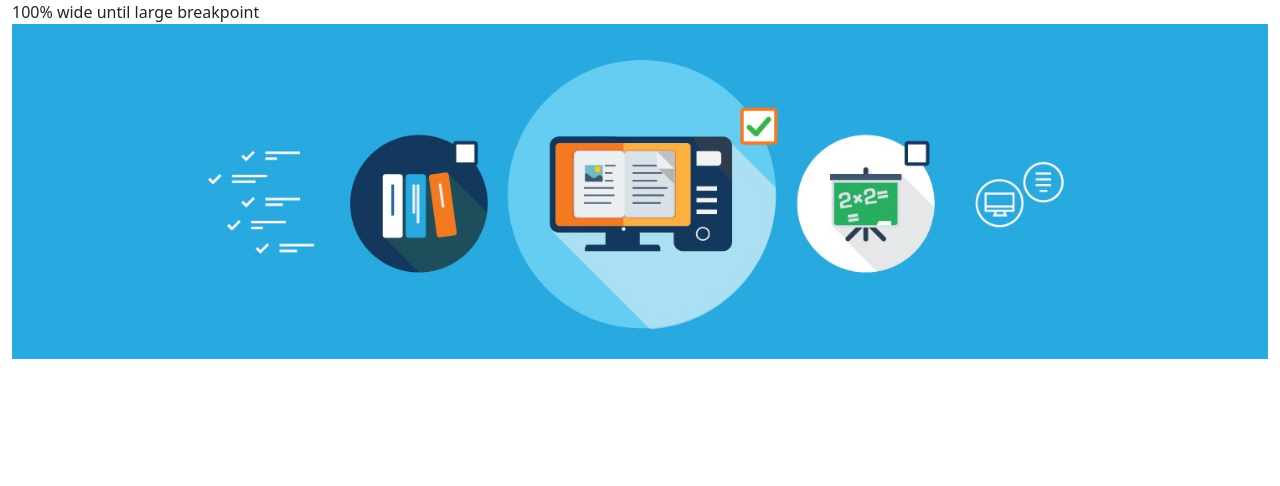
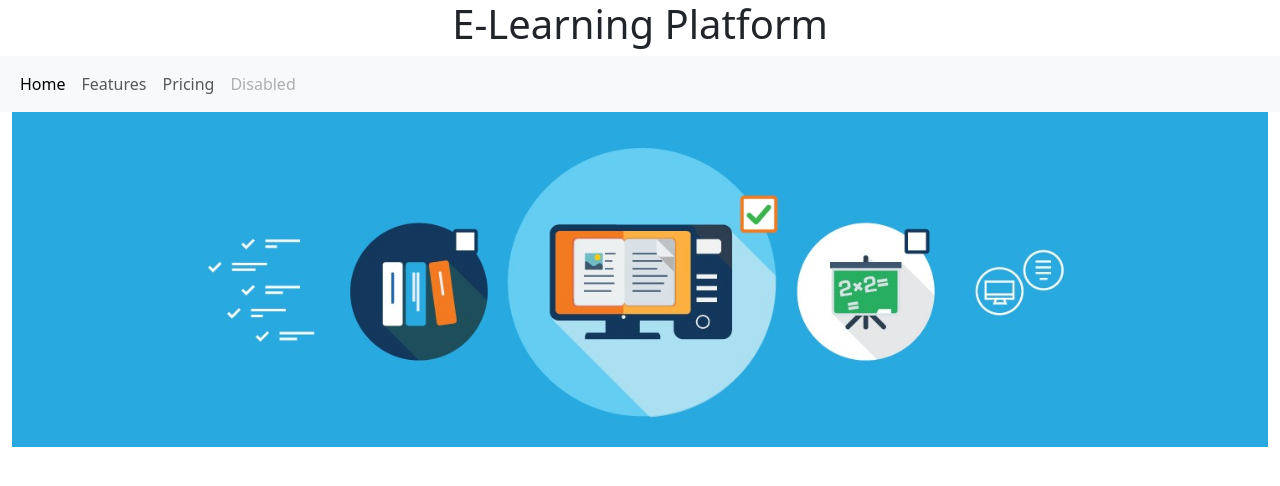
Before and after one commit to dheephiga/python-wgs, a Flask app: page / in a window 1280 px wide. Shown: the top 486 px of the page. Run offline with Flask 3, Linux system fonts and the light colour scheme.

Commit message:
modified:   assessment3/templates/home.html

```diff
--- a/assessment3/templates/home.html
+++ b/assessment3/templates/home.html
@@ -1,16 +1,51 @@
-<!doctype html>
+<!DOCTYPE html>
 <html lang="en">
   <head>
-    <meta charset="utf-8">
-    <meta name="viewport" content="width=device-width, initial-scale=1">
-    <title>Bootstrap demo</title>
-    <link href="https://cdn.jsdelivr.net/npm/bootstrap@5.3.3/dist/css/bootstrap.min.css" rel="stylesheet" integrity="sha384-QWTKZyjpPEjISv5WaRU9OFeRpok6YctnYmDr5pNlyT2bRjXh0JMhjY6hW+ALEwIH" crossorigin="anonymous">
+    <meta charset="utf-8" />
+    <meta name="viewport" content="width=device-width, initial-scale=1" />
+    <title>E-Learning Platform</title>
+    <link
+      href="https://cdn.jsdelivr.net/npm/bootstrap@5.3.3/dist/css/bootstrap.min.css"
+      rel="stylesheet"
+      integrity="sha384-QWTKZyjpPEjISv5WaRU9OFeRpok6YctnYmDr5pNlyT2bRjXh0JMhjY6hW+ALEwIH"
+      crossorigin="anonymous"
+    />
   </head>
   <body>
-  <div class="container-fluid">100% wide until large breakpoint
-  <img src="/static/hero.jpg" class="img-fluid" alt="hero-image"></div>
+    <h1 class="text-center">E-Learning Platform</h1>
+    <nav class="navbar navbar-expand-lg bg-body-tertiary">
+      <div class="container-fluid">
+        <div class="collapse navbar-collapse" id="navbarNav">
+          <ul class="navbar-nav">
+            <li class="nav-item">
+              <a class="nav-link active" aria-current="page" href="#">Home</a>
+            </li>
 
+            <li class="nav-item">
+              <a class="nav-link" href="#">Features</a>
+            </li>
 
-    <script src="https://cdn.jsdelivr.net/npm/bootstrap@5.3.3/dist/js/bootstrap.bundle.min.js" integrity="sha384-YvpcrYf0tY3lHB60NNkmXc5s9fDVZLESaAA55NDzOxhy9GkcIdslK1eN7N6jIeHz" crossorigin="anonymous"></script>
+            <li class="nav-item">
+              <a class="nav-link" href="#">Pricing</a>
+            </li>
+
+            <li class="nav-item">
+              <a class="nav-link disabled" aria-disabled="true">Disabled</a>
+            </li>
+
+          </ul>
+        </div>
+      </div>
+    </nav>
+
+    <div class="container-fluid">
+      <img src="/static/hero.jpg" class="img-fluid" alt="hero-image" />
+    </div>
+
+    <script
+      src="https://cdn.jsdelivr.net/npm/bootstrap@5.3.3/dist/js/bootstrap.bundle.min.js"
+      integrity="sha384-YvpcrYf0tY3lHB60NNkmXc5s9fDVZLESaAA55NDzOxhy9GkcIdslK1eN7N6jIeHz"
+      crossorigin="anonymous"
+    ></script>
   </body>
 </html>
```
